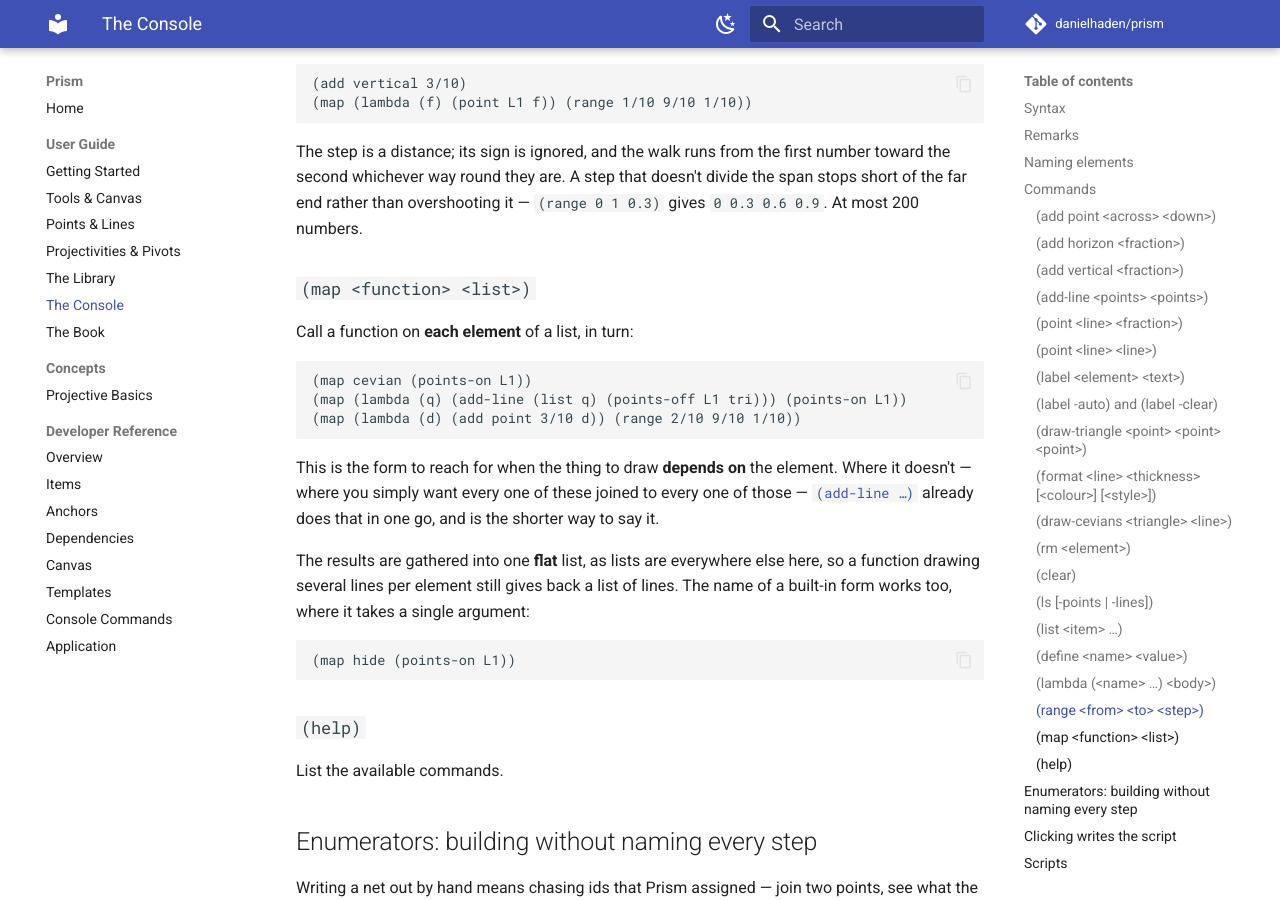
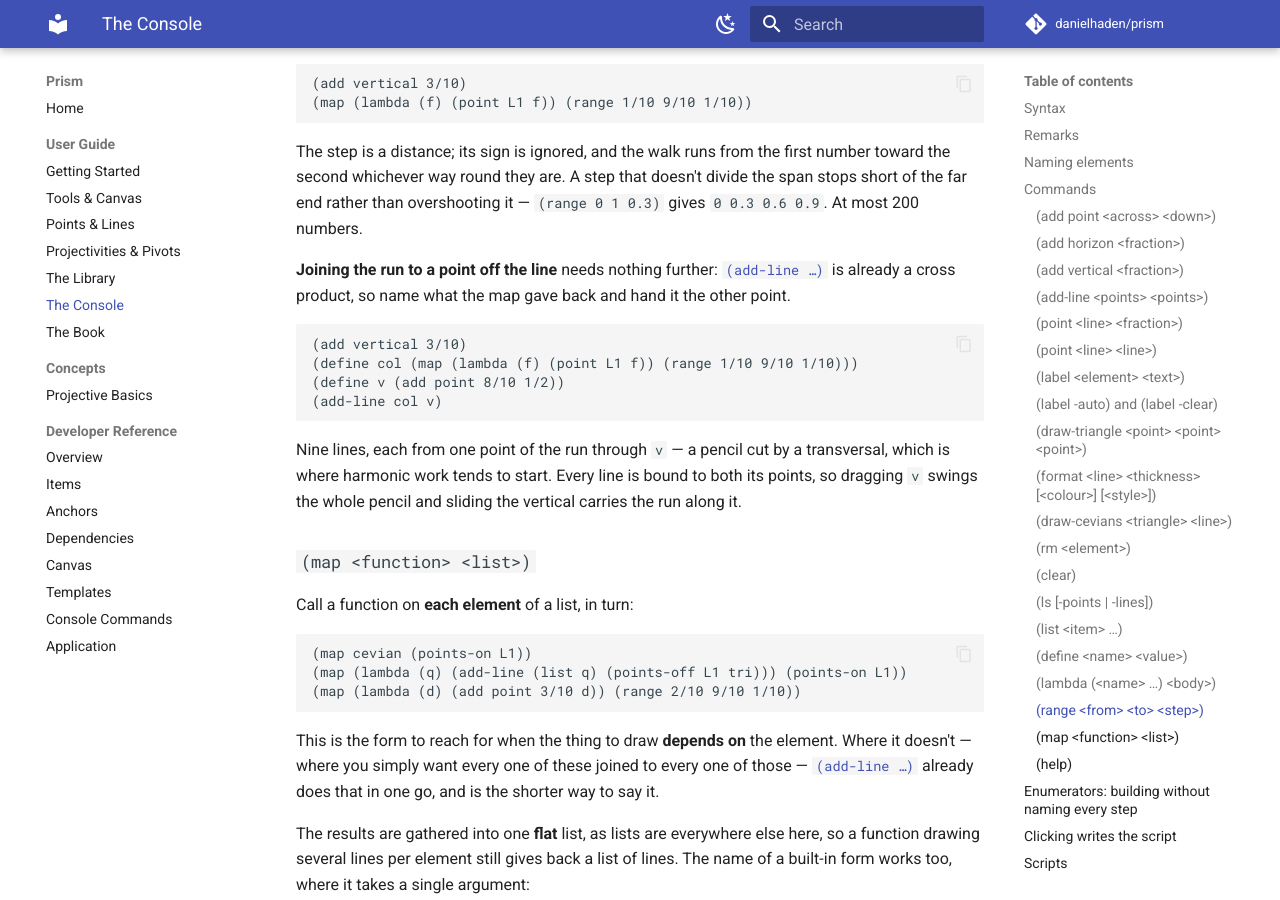
Before and after one commit to danielhaden/prism, an MkDocs documentation site: the page built from docs/guide/console.md, in a window 1280 px wide and 900 px high, scrolled down 11109 px. Built offline with MkDocs 1.6.1 and Material for MkDocs 9.7.7, drawn with Linux system fonts in a browser that asks for light colours; comment, search, counter and statistics services are not loaded.

Commit message:
Show the range joined to a point off the line
The run of points is where the question starts, not where it ends: the
next thing wanted is a line from each of them through somewhere else.
That needs no new form — (add-line …) is already a cross product — but
the range section stopped one step short of saying so.

Co-Authored-By: Claude Opus 5 <noreply@anthropic.com>

````diff
--- a/docs/guide/console.md
+++ b/docs/guide/console.md
@@ -571,6 +571,22 @@ first number toward the second whichever way round they are. A step that
 doesn't divide the span stops short of the far end rather than overshooting
 it — `(range 0 1 0.3)` gives `0 0.3 0.6 0.9`. At most 200 numbers.
 
+**Joining the run to a point off the line** needs nothing further:
+[`(add-line …)`](#add-line-points-points) is already a cross product, so name
+what the map gave back and hand it the other point.
+
+```
+(add vertical 3/10)
+(define col (map (lambda (f) (point L1 f)) (range 1/10 9/10 1/10)))
+(define v (add point 8/10 1/2))
+(add-line col v)
+```
+
+Nine lines, each from one point of the run through `v` — a pencil cut by a
+transversal, which is where harmonic work tends to start. Every line is bound
+to both its points, so dragging `v` swings the whole pencil and sliding the
+vertical carries the run along it.
+
 ### `(map <function> <list>)`
 
 Call a function on **each element** of a list, in turn:
````
